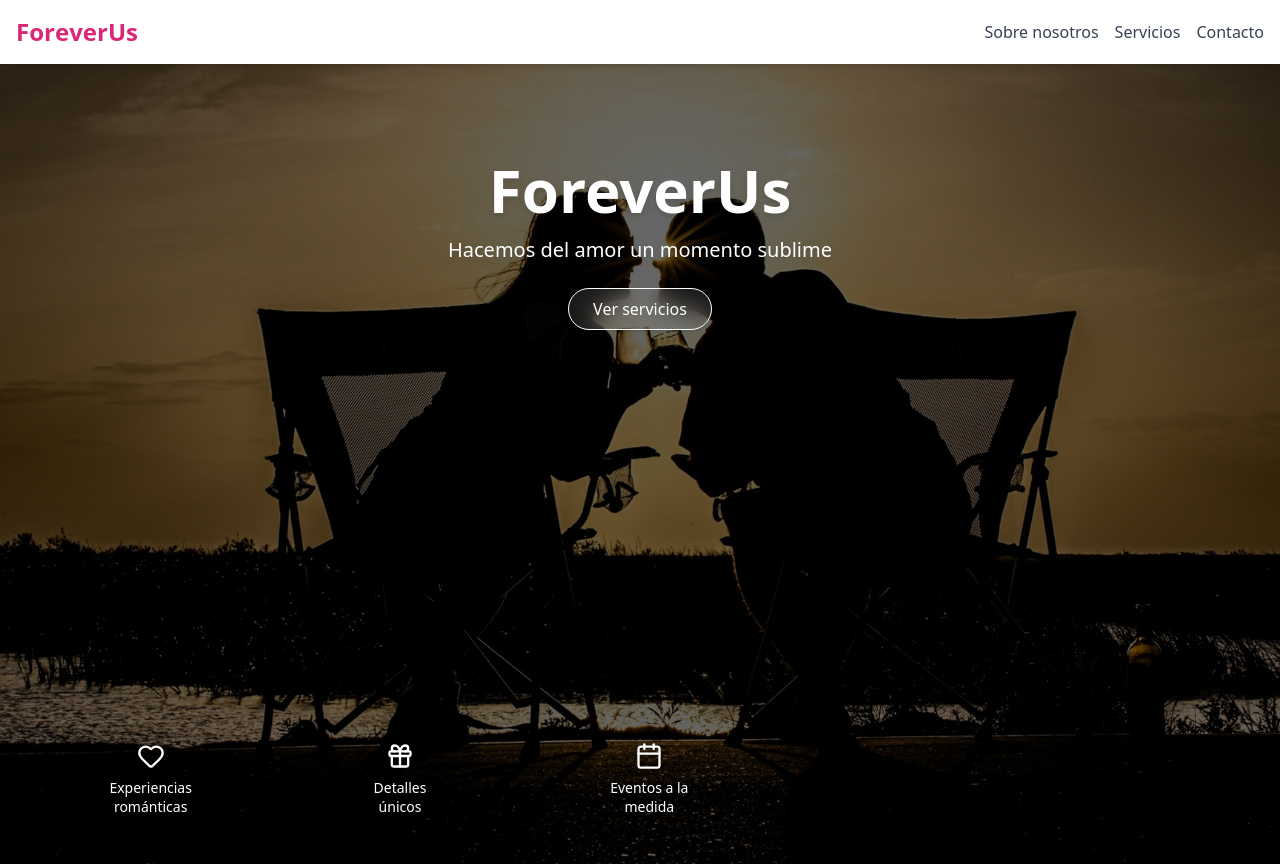
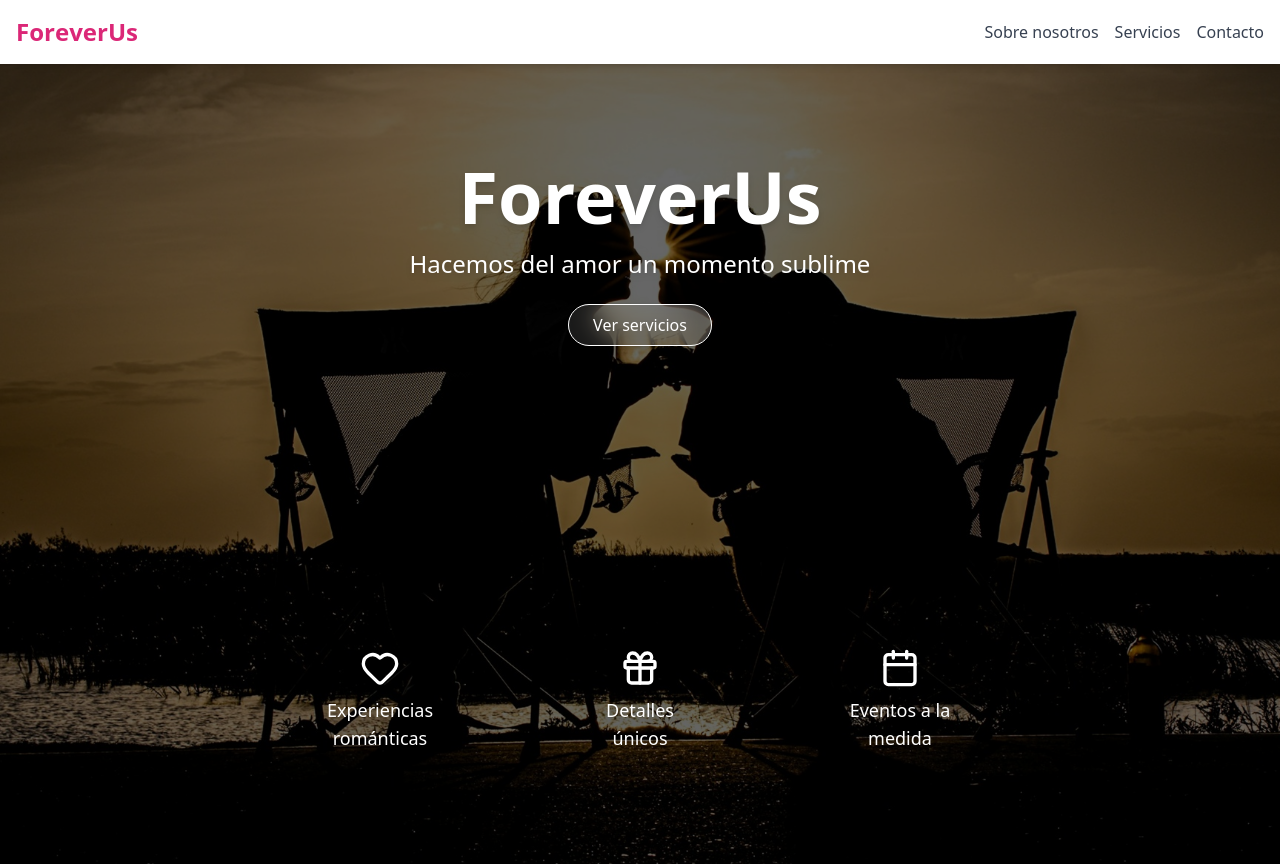
Before and after one commit to keykun456/ForeverUs, a Next.js app: page /home in a window 1280 px wide. Shown: the top 866 px of the page. Built offline with nearby package versions, Linux system fonts and the light colour scheme.

Commit message:
fix(hero): mejora diseño responsivo y accesibilidad visual en HeroNuevo

```diff
--- a/components/HeroNuevo.tsx
+++ b/components/HeroNuevo.tsx
@@ -36,7 +36,7 @@ export default function HeroNuevo() {
 
   return (
     <section
-      className="relative w-full h-screen bg-cover bg-center flex flex-col justify-between text-white p-4"
+      className="relative w-full min-h-screen bg-cover bg-center flex flex-col justify-between text-white px-4 pt-4 pb-28"
       style={{ backgroundImage: `url(${images[currentImageIndex]})` }}
     >
       {/* 🔲 Capa oscura encima de la imagen para mejorar la legibilidad del texto */}
@@ -44,18 +44,18 @@ export default function HeroNuevo() {
 
       {/* 🌟 Contenido centrado con título, subtítulo y botón */}
       <div className="relative z-10 text-center mt-20 px-4">
-        <h1 className="text-5xl md:text-6xl font-bold text-white drop-shadow-md">ForeverUs</h1>
-        <p className="mt-4 text-lg md:text-xl drop-shadow-md">Hacemos del amor un momento sublime</p>
+        <h1 className="text-5xl md:text-7xl font-bold text-white drop-shadow-md">ForeverUs</h1>
+        <p className="mt-4 text-lg md:text-2xl drop-shadow-md">Hacemos del amor un momento sublime</p>
         <div className="mt-6">
           <Button>Ver servicios</Button>
         </div>
       </div>
 
       {/* 🎯 Íconos de servicios en grid responsiva */}
-      <div className="relative z-10 grid grid-cols-3 gap-3 mb-8 w-full max-w-3xl text-center px-4">
-        <ServiceIcon icon={<Heart size={28} />} label={"Experiencias\nrománticas"} />
-        <ServiceIcon icon={<Gift size={28} />} label={"Detalles\núnicos"} />
-        <ServiceIcon icon={<Calendar size={28} />} label={"Eventos a la\nmedida"} />
+      <div className="relative z-10 grid grid-cols-3 gap-3 w-full max-w-3xl text-center mx-auto">
+        <ServiceIcon icon={<Heart size={40} />} label={"Experiencias\nrománticas"} />
+        <ServiceIcon icon={<Gift size={40} />} label={"Detalles\núnicos"} />
+        <ServiceIcon icon={<Calendar size={40} />} label={"Eventos a la\nmedida"} />
       </div>
     </section>
   );
@@ -66,7 +66,9 @@ function ServiceIcon({ icon, label }: { icon: React.ReactNode; label: string })
   return (
     <div className="flex flex-col items-center justify-center text-white">
       {icon}
-      <span className="mt-2 text-sm leading-snug whitespace-pre-line drop-shadow-md">{label}</span>
+      <span className="mt-2 text-sm md:text-lg leading-snug whitespace-pre-line drop-shadow-md">
+        {label}
+      </span>
     </div>
   );
 }
```
